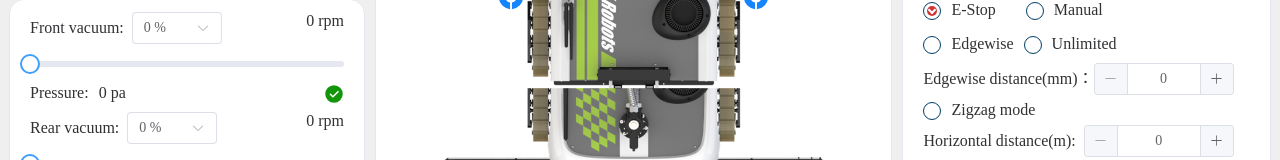
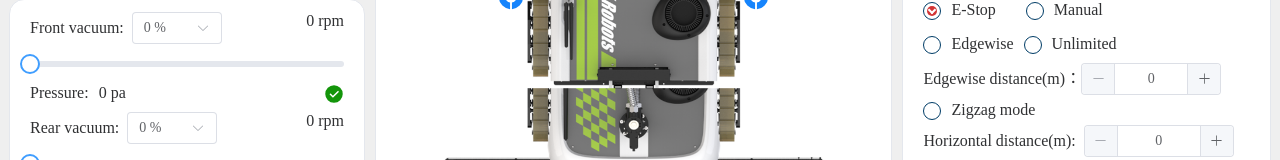
Before and after one commit to JT-Chung/sensorModel, a Vue app: page / in a window 1280 px wide. Shown: the part 128-288 px from the top of the page. Built offline with nearby package versions, Linux system fonts and the light colour scheme.

Commit message:
fix: 演变距离单位更改为m

```diff
--- a/src/views/right/Module2.vue
+++ b/src/views/right/Module2.vue
@@ -23,7 +23,7 @@
         </div>
       </div>
       <div style="display: flex; flex-wrap: nowrap;align-items: center;">
-        <span style="white-space: nowrap;">Edgewise distance(mm)：</span>
+        <span style="white-space: nowrap;">Edgewise distance(m)：</span>
         <el-input-number style="width: 140px;" v-model="store.HuggingSideDis" placeholder="请输入距离" :step="echo.accuracy" :min="0" @blur="onBLur"/>
       </div>
     </div>
```
